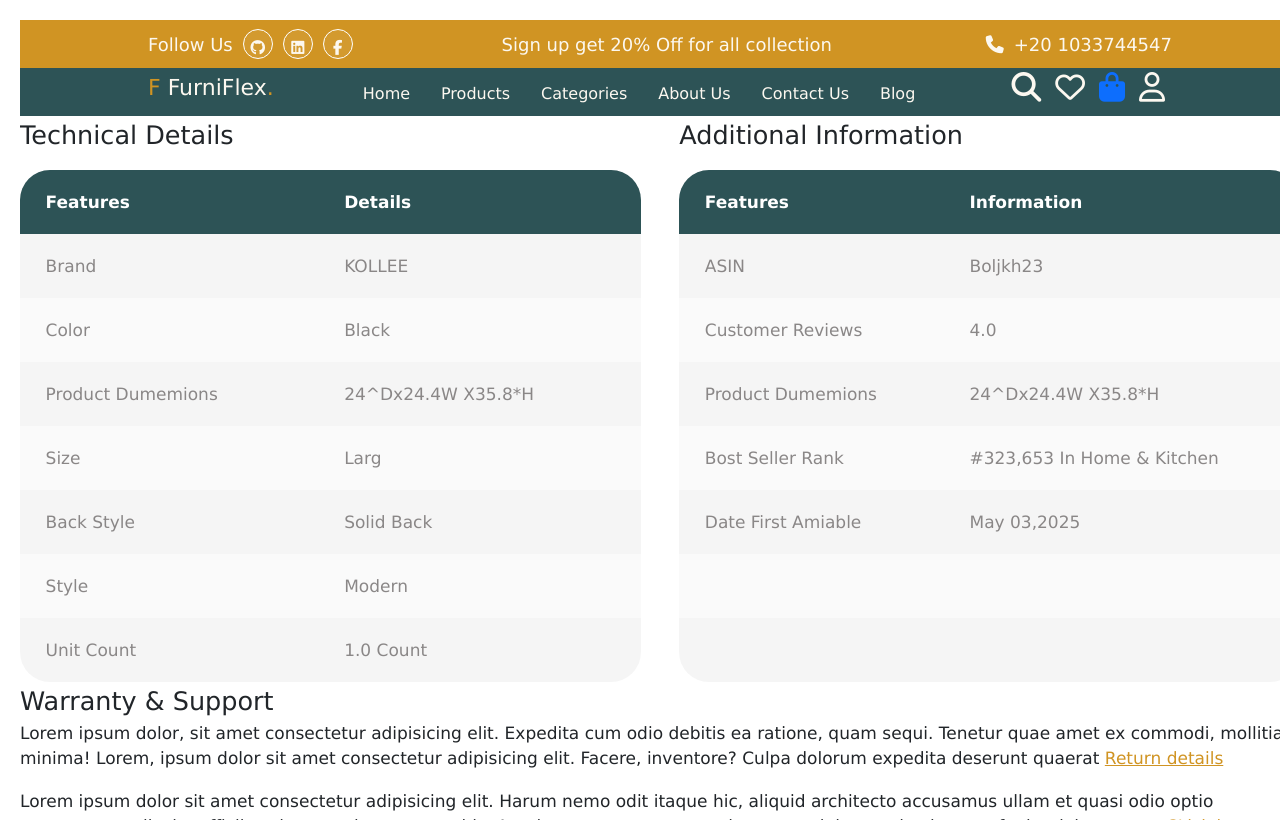
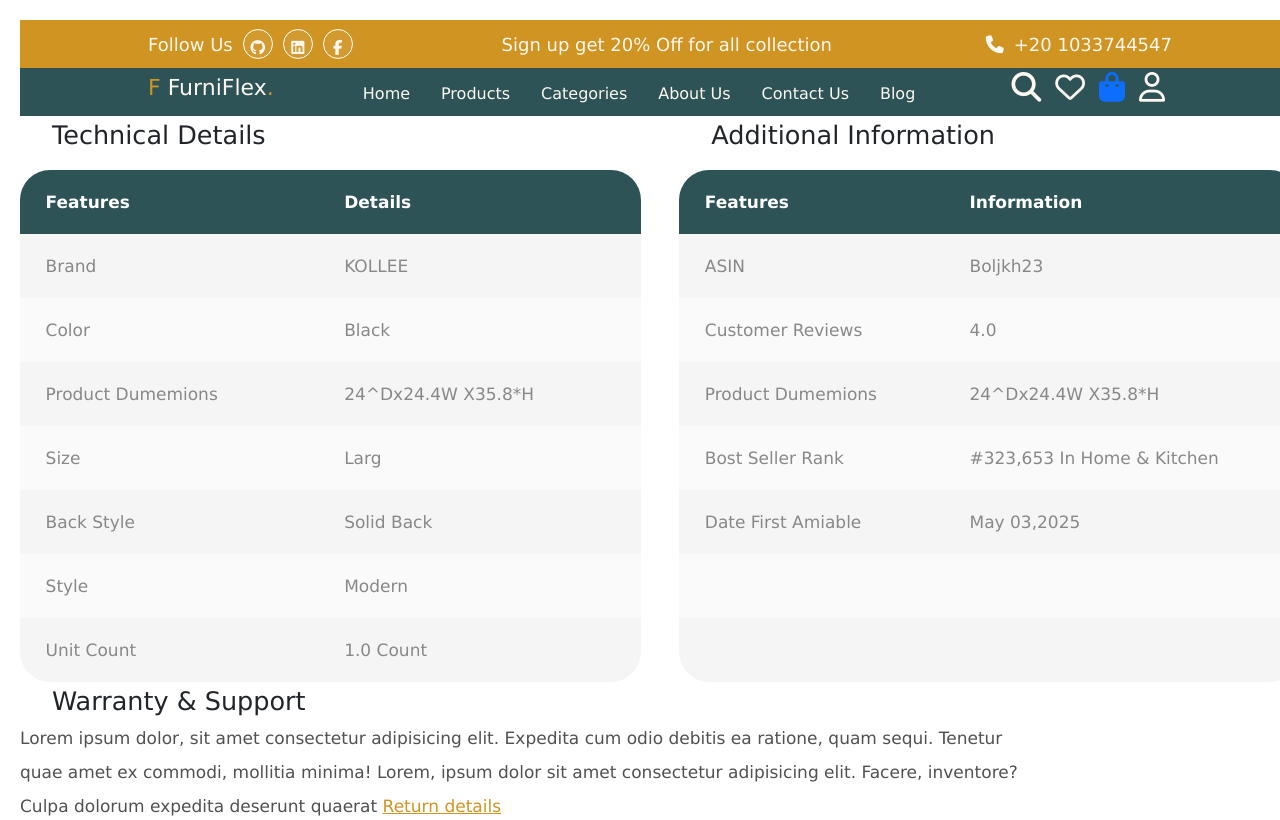
Before and after one commit to WLMEY/furniflex_project_react, a React (Create React App) app: page / in a window 1280 px wide. Built offline with nearby package versions, Linux system fonts and the light colour scheme.

Commit message:
Problem with title_sup "height"

```diff
--- a/src/styles/productinformation.css
+++ b/src/styles/productinformation.css
@@ -4,7 +4,7 @@
     justify-content: space-between;
     align-items: start;
     width: 100%;
-
+    height: fit-content;
 
 }
 
@@ -16,6 +16,8 @@
     width: 100%;
     gap: 3vw;
     /* background-color: green; */
+    height: fit-content;
+
 }
 
 .TechDetails {
@@ -79,9 +81,24 @@ th {
 .title_sup {
     text-transform: capitalize;
     font-size: var(--text_pc_sup_header);
-    font-weight: 500;
+    /* font-weight: 500; */
+    padding: 4vb;
+    width: 100%;
+    height: 5vh;
 }
 
+.scandpart{
+    width: 100%;
+    height: fit-content;
+
+
+}
+.scandpart .warrSupport  > p{
+    line-height: 2;
+    color: var(--text_main);
+    width: 80%;
+
+}
 
 
 
```
